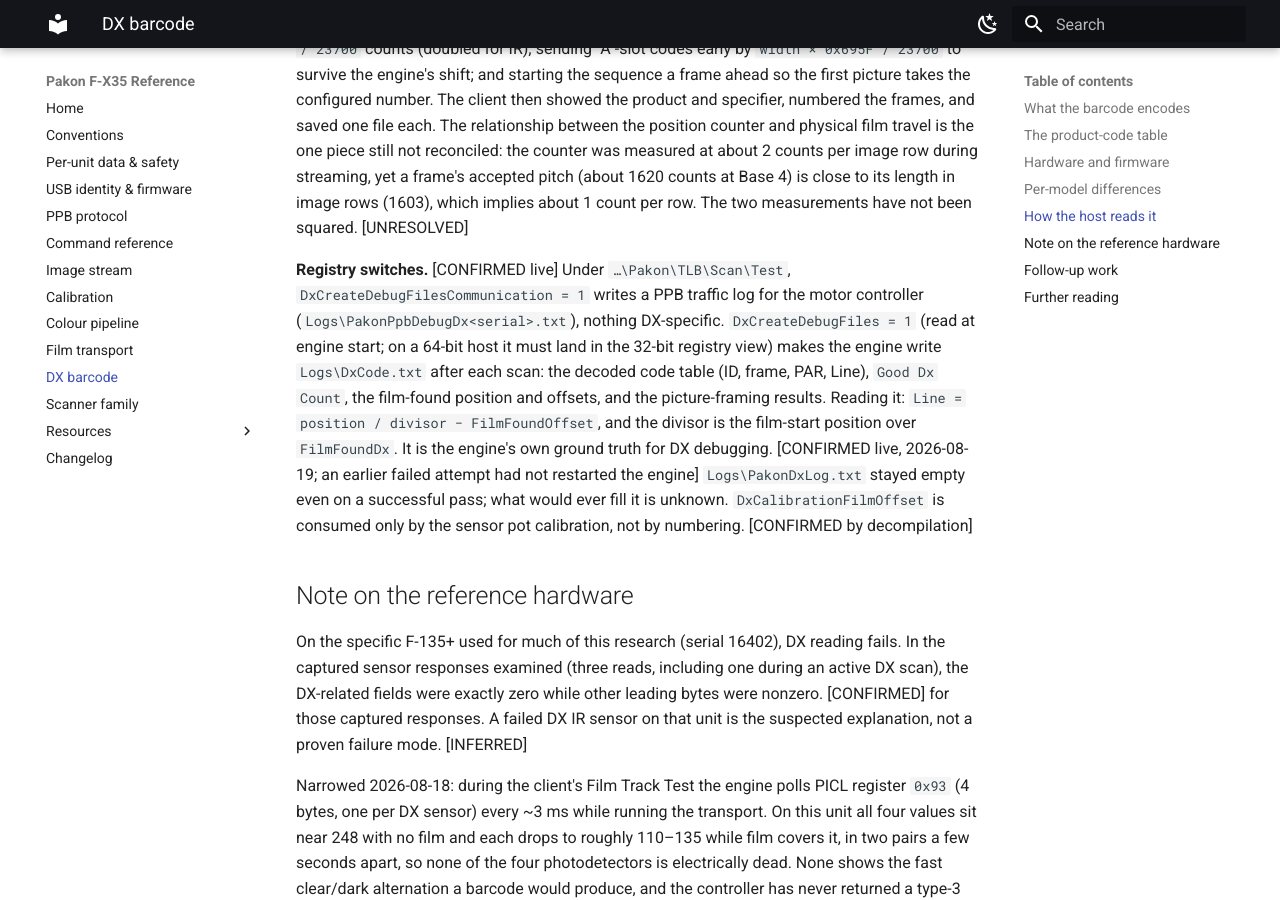
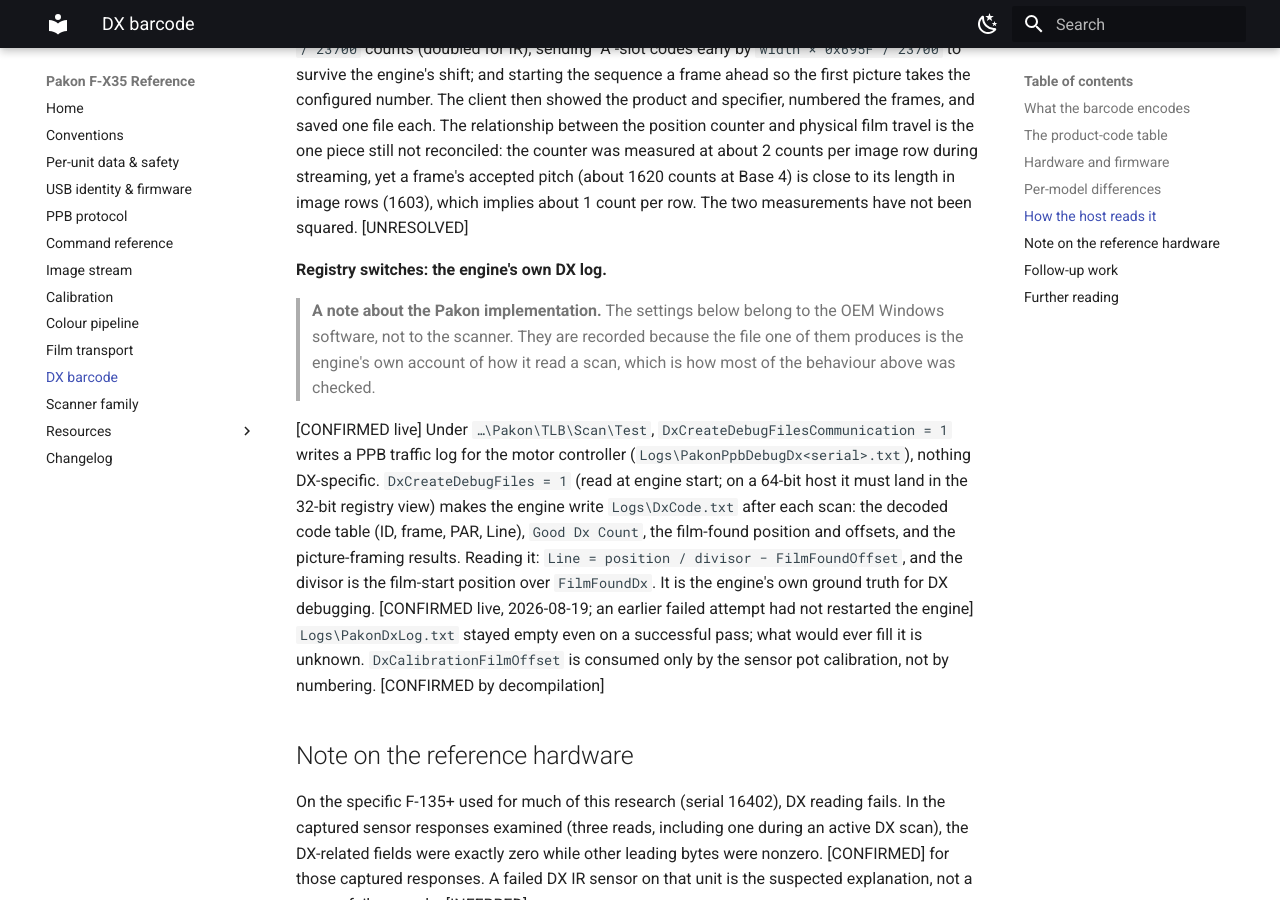
Before and after one commit to alibosworth/pakon-reference, an MkDocs documentation site: the page built from docs/dx-barcode.md, in a window 1280 px wide and 900 px high, scrolled down 5978 px. Built offline with MkDocs 1.6.1 and Material for MkDocs 9.7.7, drawn with Linux system fonts in a browser that asks for light colours.

Commit message:
DX barcode: quarantine the registry switches in the implementation callout
They are settings of the OEM Windows software, not of the scanner, and
the conventions already prescribe the callout for exactly that. Using it
also keeps the reason they are here short: the file one of them produces
is the engine's own account of how it read a scan.

```diff
--- a/docs/dx-barcode.md
+++ b/docs/dx-barcode.md
@@ -276,7 +276,14 @@
 is close to its length in image rows (1603), which implies about 1 count per
 row. The two measurements have not been squared. [UNRESOLVED]
 
-**Registry switches.** [CONFIRMED live] Under `…\Pakon\TLB\Scan\Test`,
+**Registry switches: the engine's own DX log.**
+
+> **A note about the Pakon implementation.** The settings below belong to the
+> OEM Windows software, not to the scanner. They are recorded because the file
+> one of them produces is the engine's own account of how it read a scan, which
+> is how most of the behaviour above was checked.
+
+[CONFIRMED live] Under `…\Pakon\TLB\Scan\Test`,
 `DxCreateDebugFilesCommunication = 1` writes a PPB traffic log for the motor
 controller (`Logs\PakonPpbDebugDx<serial>.txt`), nothing DX-specific.
 `DxCreateDebugFiles = 1` (read at engine start; on a 64-bit host it must land
```
